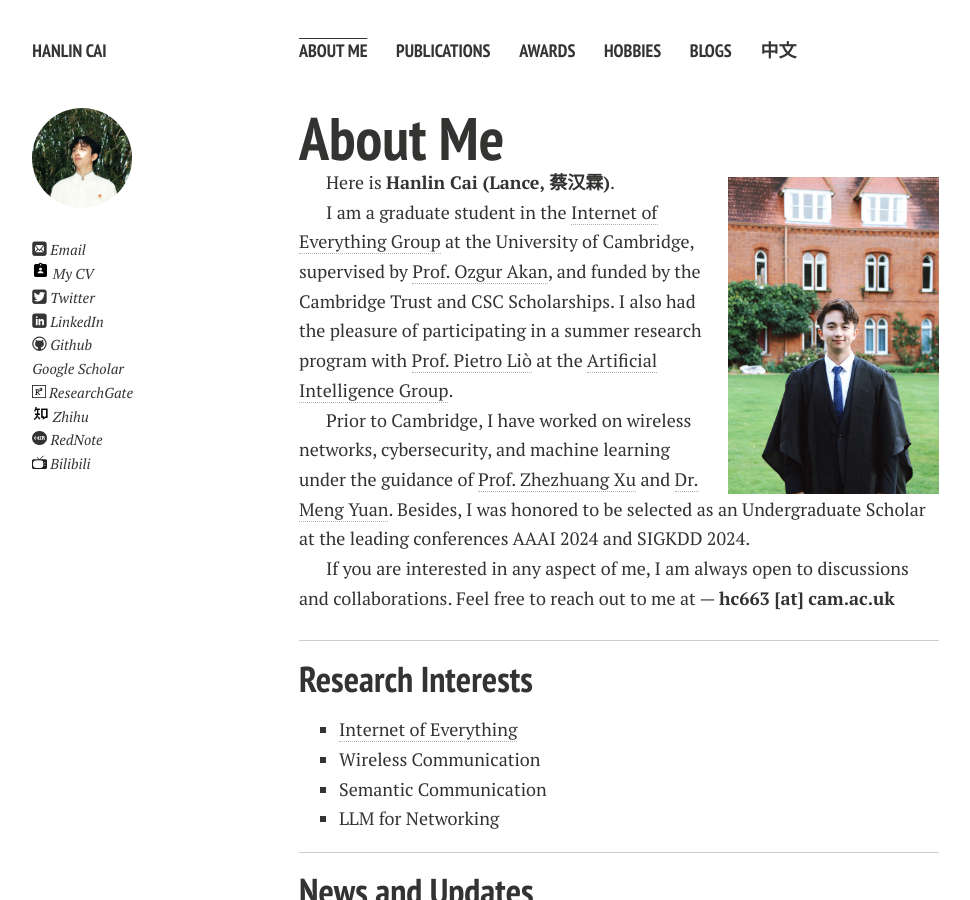
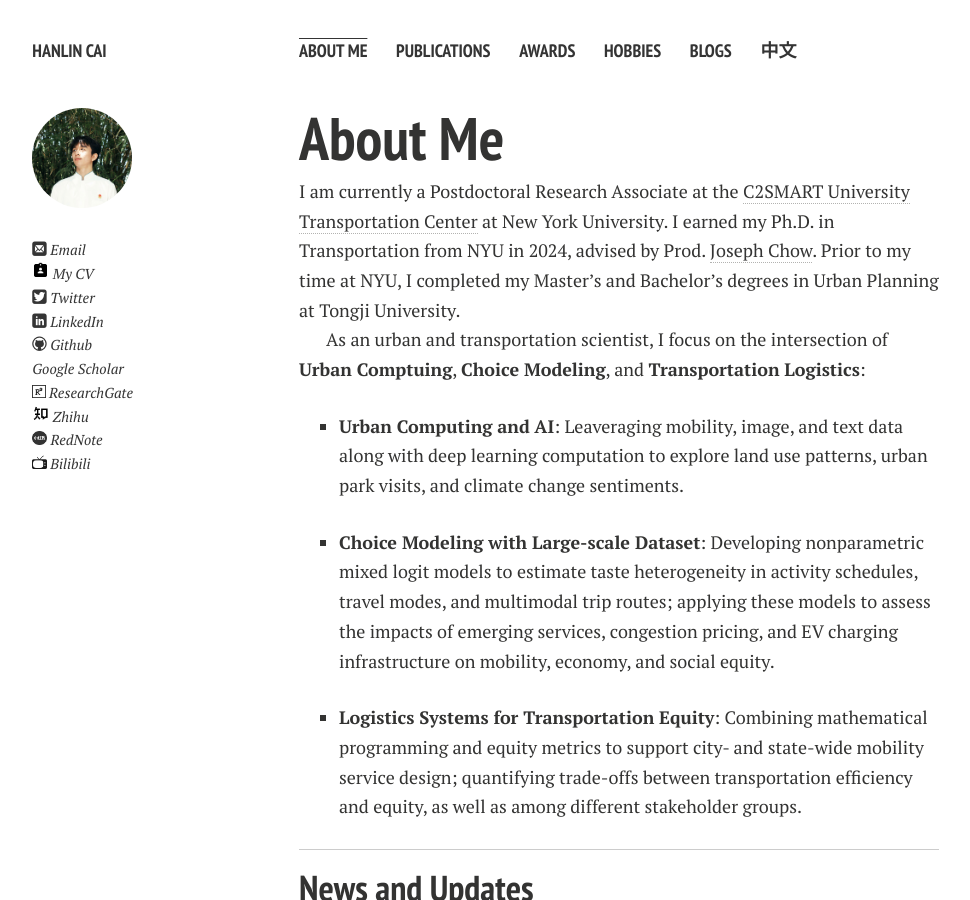
Before and after one commit to xr2006/xr2006.github.io, a Jekyll site: the page built from index.md, in a window 1280 px wide and 900 px high. Shown: the whole window, without its empty margins (21-991 px from the left). Built offline with Jekyll 4.4.1, drawn with Linux system fonts in a browser that asks for light colours; nearby versions of some CDN libraries; comment, search, counter and statistics services are not loaded; a style sheet for code colours, icons or effects is not loaded; our own code applies the rules of GitHub Pages for plain Markdown files.

Commit message:
Modify main page

```diff
--- a/index.md
+++ b/index.md
@@ -4,24 +4,15 @@ layout: page
 
 # About Me
 
-<img src="https://caihanlin.com/caihanlin.jpg" class="floatpic">
+I am currently a Postdoctoral Research Associate at the [C2SMART University Transportation Center](https://c2smarter.engineering.nyu.edu/) at New York University. I earned my Ph.D. in Transportation from NYU in 2024, advised by Prod. [Joseph Chow](https://engineering.nyu.edu/faculty/joseph-chow). Prior to my time at NYU, I completed my Master's and Bachelor's degrees in Urban Planning at Tongji University.
 
-Here is **Hanlin Cai (Lance, 蔡汉霖)**.<br>
+As an urban and transportation scientist, I focus on the intersection of **Urban Comptuing**, **Choice Modeling**, and **Transportation Logistics**:
 
-I am a graduate student in the [Internet of Everything Group](https://ioe.eng.cam.ac.uk/) at the University of Cambridge, supervised by [Prof. Ozgur Akan](https://ioe.eng.cam.ac.uk/directory/akan), and funded by the Cambridge Trust and CSC Scholarships. I also had the pleasure of participating in a summer research program with [Prof. Pietro Liò](https://www.cl.cam.ac.uk/~pl219/) at the [Artificial Intelligence Group](https://www.cl.cam.ac.uk/research/ai/).
+- **Urban Computing and AI**: Leaveraging mobility, image, and text data along with deep learning computation to explore land use patterns, urban park visits, and climate change sentiments.
 
-Prior to Cambridge, I have worked on wireless networks, cybersecurity, and machine learning under the guidance of [Prof. Zhezhuang Xu](https://scholar.google.com.hk/citations?user=iZ7LQRkAAAAJ&hl=zh-CN) and [Dr. Meng Yuan](https://myuan27.github.io/). Besides, I was honored to be selected as an Undergraduate Scholar at the leading conferences AAAI 2024 and SIGKDD 2024.
+- **Choice Modeling with Large-scale Dataset**: Developing nonparametric mixed logit models to estimate taste heterogeneity in activity schedules, travel modes, and multimodal trip routes; applying these models to assess the impacts of emerging services, congestion pricing, and EV charging infrastructure on mobility, economy, and social equity.
 
-If you are interested in any aspect of me, I am always open to discussions and collaborations. Feel free to reach out to me at — **hc663 [at] cam.ac.uk**
-
----
-
-## Research Interests
-
-- [Internet of Everything](https://scholar.google.com/citations?view_op=search_authors&hl=zh-CN&mauthors=label:internet_of_everything)
-- Wireless Communication
-- Semantic Communication
-- LLM for Networking
+- **Logistics Systems for Transportation Equity**: Combining mathematical programming and equity metrics to support city- and state-wide mobility service design; quantifying trade-offs between transportation efficiency and equity, as well as among different stakeholder groups.
 
 ---
 
```
Also changed, not shown: awards.md (+1 -1 lines), 2 other files.
